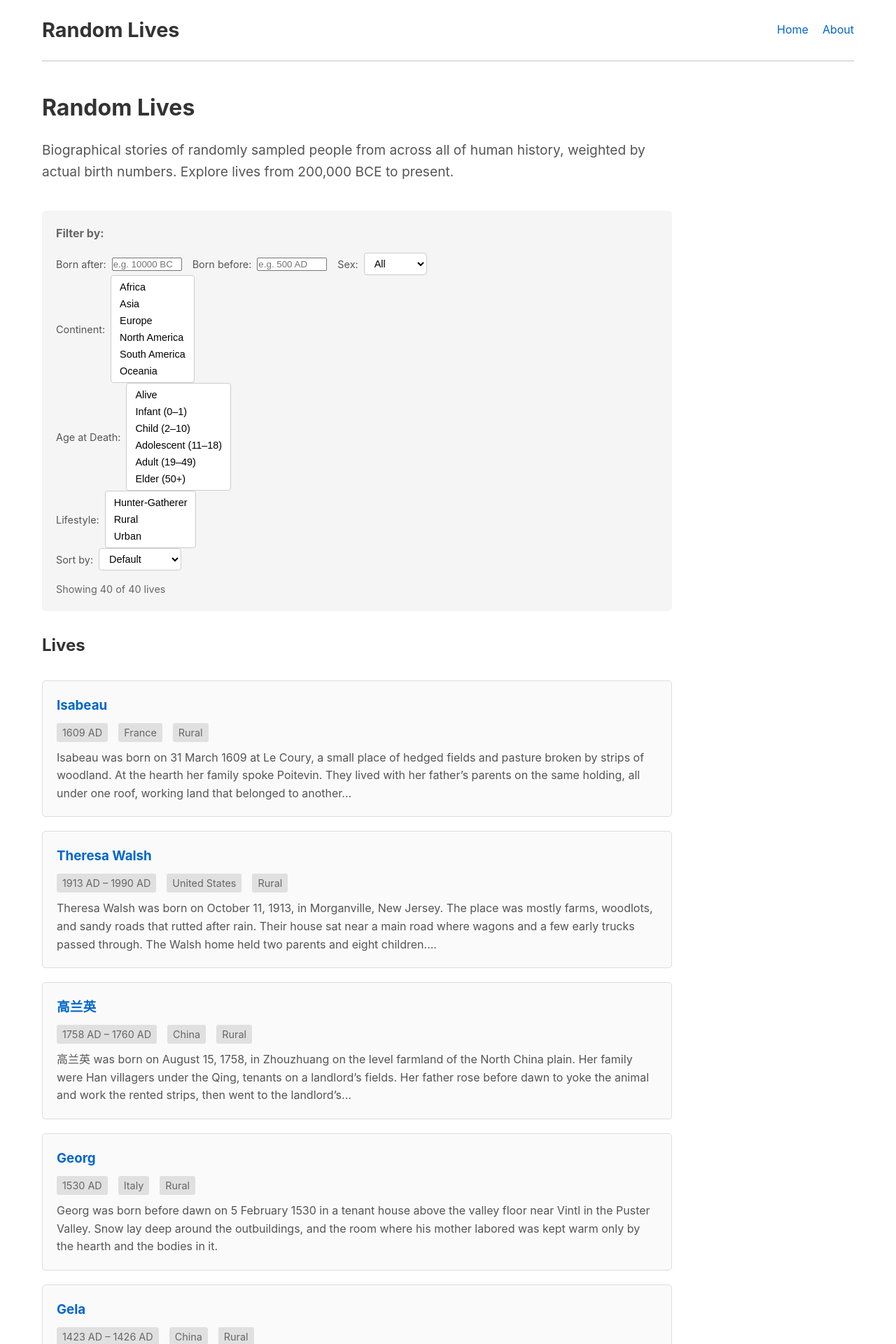
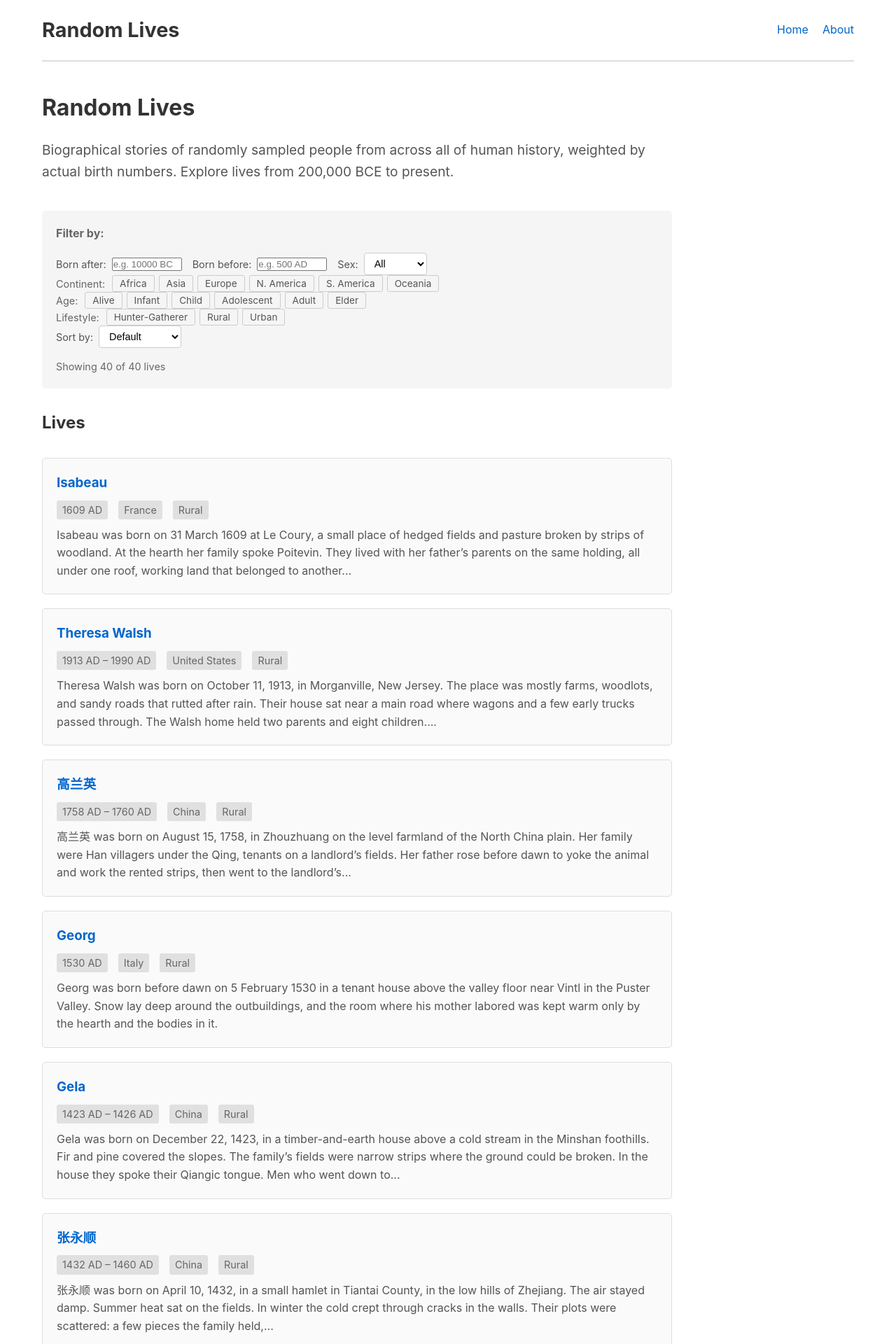
Before and after one commit to random-lives/random-lives, a Jekyll site: the page built from index.html, in a window 1280 px wide. Shown: the top 1920 px of the page at 70% size. Built offline with Jekyll 4.4.1, drawn with Linux system fonts in a browser that asks for light colours.

Commit message:
Revert to clickable tag buttons for multi-select filters
- Click buttons to toggle selection (blue when selected)
- Simpler and more intuitive than native multi-select

🤖 Generated with [Claude Code](https://claude.com/claude-code)

Co-Authored-By: Claude Opus 4.5 <noreply@anthropic.com>

```diff
--- a/assets/css/style.css
+++ b/assets/css/style.css
@@ -104,31 +104,40 @@ nav a:hover {
   border-color: #999;
 }
 
-/* Multi-select filters */
-.filter-row select[multiple] {
-  padding: 4px;
-  border: 1px solid #ccc;
-  border-radius: 4px;
-  background: white;
-  font-size: 0.9rem;
-  cursor: pointer;
+/* Tag filter groups */
+.filter-tags {
+  display: flex;
+  align-items: center;
+  gap: 6px;
+  flex-wrap: wrap;
 }
 
-.filter-row select[multiple]:hover {
-  border-color: #999;
+.filter-label {
+  font-size: 0.9rem;
+  color: #666;
+  margin-right: 4px;
 }
 
-.filter-row select[multiple]:focus {
-  border-color: #0066cc;
-  outline: none;
+.tag {
+  padding: 3px 10px;
+  border: 1px solid #ccc;
+  border-radius: 3px;
+  background: transparent;
+  color: #555;
+  font-size: 0.85rem;
+  cursor: pointer;
+  transition: all 0.1s;
+  font-family: inherit;
 }
 
-.filter-row select[multiple] option {
-  padding: 4px 8px;
+.tag:hover {
+  border-color: #999;
+  color: #333;
 }
 
-.filter-row select[multiple] option:checked {
-  background: #0066cc linear-gradient(0deg, #0066cc 0%, #0066cc 100%);
+.tag.selected {
+  background: #0066cc;
+  border-color: #0066cc;
   color: white;
 }
 
--- a/index.html
+++ b/index.html
@@ -34,42 +34,36 @@ title: Home
     </div>
 
     <div class="filter-row">
-      <label>
-        Continent:
-        <select id="filter-continent" multiple size="6">
-          <option value="Africa">Africa</option>
-          <option value="Asia">Asia</option>
-          <option value="Europe">Europe</option>
-          <option value="North America">North America</option>
-          <option value="South America">South America</option>
-          <option value="Oceania">Oceania</option>
-        </select>
-      </label>
+      <div class="filter-tags" id="filter-continent">
+        <span class="filter-label">Continent:</span>
+        <button type="button" class="tag" data-value="Africa">Africa</button>
+        <button type="button" class="tag" data-value="Asia">Asia</button>
+        <button type="button" class="tag" data-value="Europe">Europe</button>
+        <button type="button" class="tag" data-value="North America">N. America</button>
+        <button type="button" class="tag" data-value="South America">S. America</button>
+        <button type="button" class="tag" data-value="Oceania">Oceania</button>
+      </div>
     </div>
 
     <div class="filter-row">
-      <label>
-        Age at Death:
-        <select id="filter-age" multiple size="6">
-          <option value="Alive">Alive</option>
-          <option value="Infant (0–1)">Infant (0–1)</option>
-          <option value="Child (2–10)">Child (2–10)</option>
-          <option value="Adolescent (11–18)">Adolescent (11–18)</option>
-          <option value="Adult (19–49)">Adult (19–49)</option>
-          <option value="Elder (50+)">Elder (50+)</option>
-        </select>
-      </label>
+      <div class="filter-tags" id="filter-age">
+        <span class="filter-label">Age:</span>
+        <button type="button" class="tag" data-value="Alive">Alive</button>
+        <button type="button" class="tag" data-value="Infant (0–1)">Infant</button>
+        <button type="button" class="tag" data-value="Child (2–10)">Child</button>
+        <button type="button" class="tag" data-value="Adolescent (11–18)">Adolescent</button>
+        <button type="button" class="tag" data-value="Adult (19–49)">Adult</button>
+        <button type="button" class="tag" data-value="Elder (50+)">Elder</button>
+      </div>
     </div>
 
     <div class="filter-row">
-      <label>
-        Lifestyle:
-        <select id="filter-lifestyle" multiple size="3">
-          <option value="Hunter-Gatherer">Hunter-Gatherer</option>
-          <option value="Rural">Rural</option>
-          <option value="Urban">Urban</option>
-        </select>
-      </label>
+      <div class="filter-tags" id="filter-lifestyle">
+        <span class="filter-label">Lifestyle:</span>
+        <button type="button" class="tag" data-value="Hunter-Gatherer">Hunter-Gatherer</button>
+        <button type="button" class="tag" data-value="Rural">Rural</button>
+        <button type="button" class="tag" data-value="Urban">Urban</button>
+      </div>
     </div>
 
     <div class="filter-row">
```
Also changed, not shown: other parts of index.html (+24 -13 lines).
